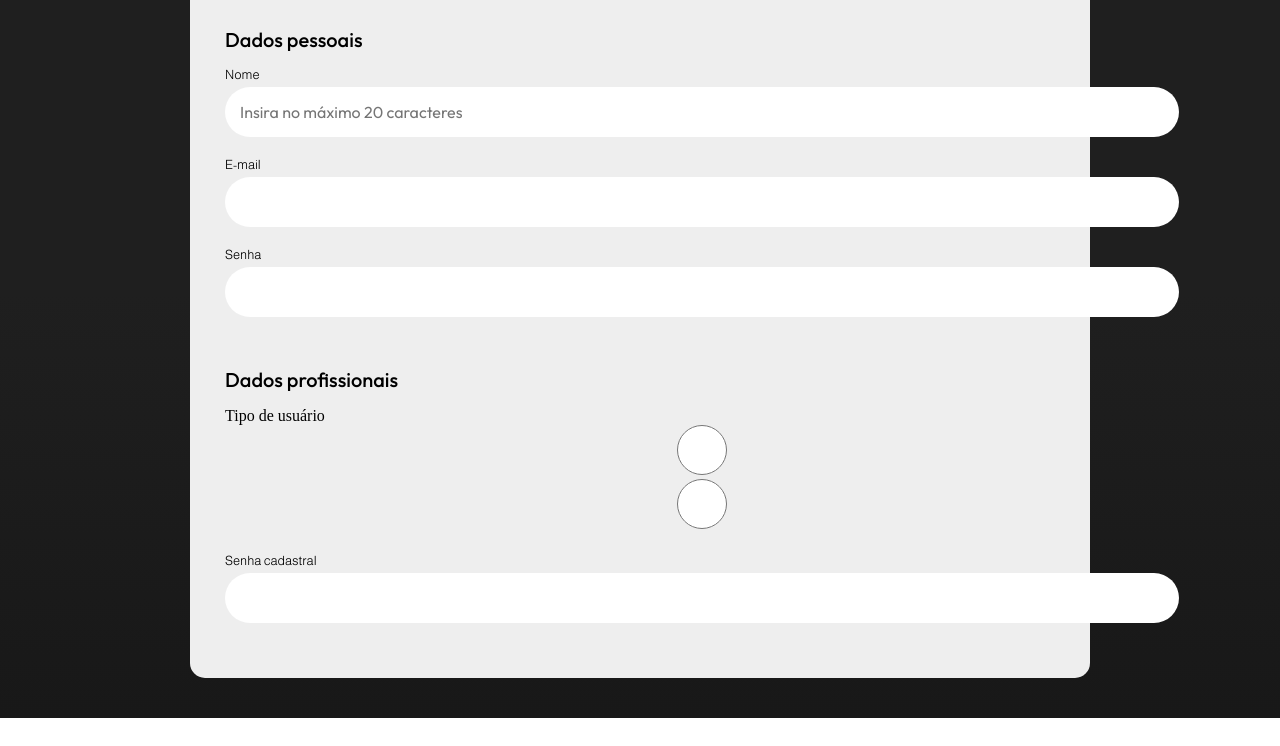
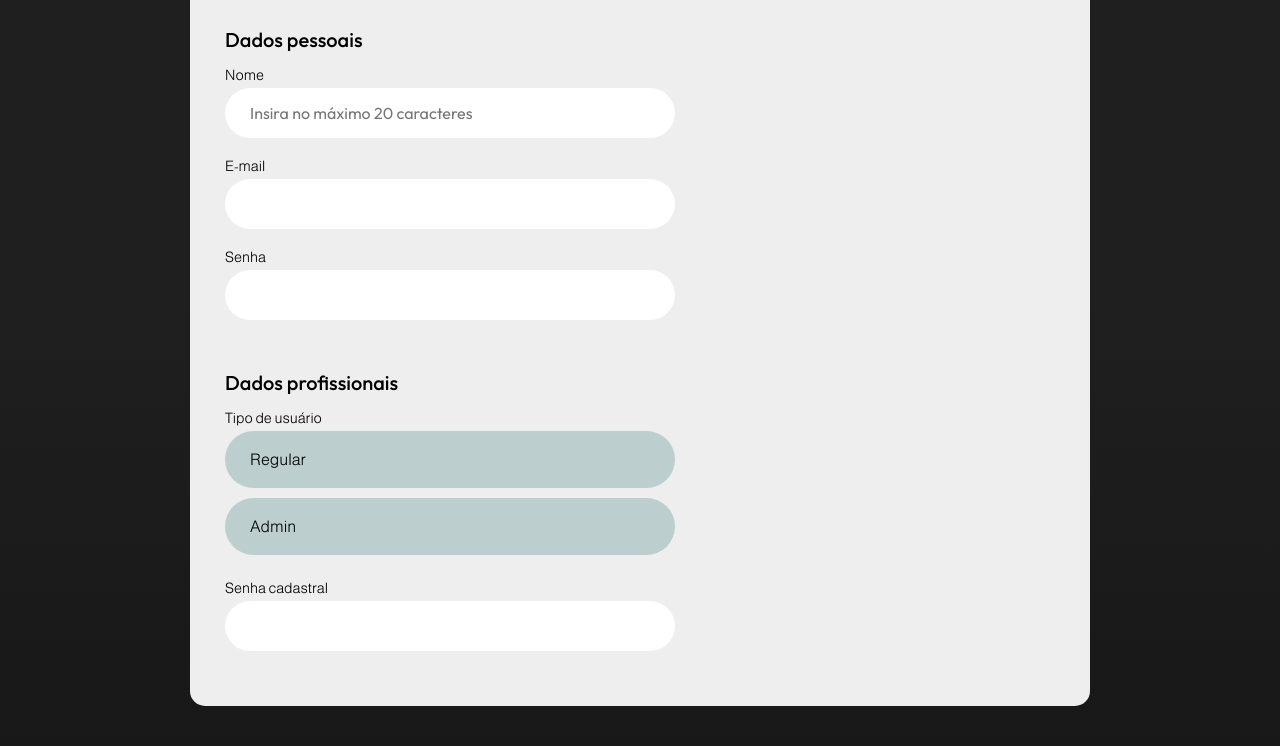
Before and after one commit to gleversonrafael/compiler, a plain HTML site: page html/sp.html in a window 1280 px wide. Shown: the part 133-879 px from the top of the page. Before the commit the page ends 851 px from the top, so only its background shows below. Drawn offline with Linux system fonts and the light colour scheme.

Commit message:
mob upgrade

```diff
--- a/css/general.css
+++ b/css/general.css
@@ -53,6 +53,10 @@ body {
     display: flex;
 }
 
+.flex-col {
+    flex-flow: column wrap;
+}
+
 .bdev {
     border: 2px solid red;
 }
--- a/css/sign.css
+++ b/css/sign.css
@@ -11,8 +11,6 @@ main {
 
 #mCon {
     position: relative;
-
-    flex-flow: column wrap;
 
     min-width: 200px;
     width: 80vw;
@@ -89,7 +87,7 @@ main {
 
 
 /* input sections */
-.inpB {
+.inpB { /* input box */
     flex-flow: column wrap;
     margin-bottom: 20px;
     gap: 5px;
@@ -100,14 +98,48 @@ main {
 
     /* Input com tamanho equivalente ao mCon*/
     width: calc(80vw - 70px);
+    max-width: 100%;
+
     height: 50px;
 
-    padding: 0px 10px 0px 15px;
+    padding: 0px 10px 0px 25px;
 
     border-radius: 25px;
     border: none;
 }
 
-.inpB label {
-    font: 100 0.8em var(--rFont);
+.inpB label, .inpB > div > p {
+    font: 100 0.9em var(--rFont);
 }
+
+
+
+/* radio inputs -- user type*/
+input[type=radio] {
+    display: none;
+}
+
+.userTyB {
+    padding: 20px 25px;
+    margin: 5px 0px;
+    border-radius: 50px;
+
+    background-color: var(--tiar);
+}
+
+.userTyB:hover {
+    color: var(--white);
+    background-color: var(--razz);
+
+    transition: all 200ms;
+}
+
+#regUserB, #admUserB {
+    font-size: 1em;
+}
+
+/* radio box checked? */
+#regUserInp:checked + #regUserB, #admUserInp:checked + #admUserB  {
+    color: var(--white);
+    background-color: var(--amar);
+}
--- a/html/sp.html
+++ b/html/sp.html
@@ -11,7 +11,7 @@
 
 <body>
     <main class="flex">
-        <section id="mCon" class="flex">
+        <section id="mCon" class="flex flex-col">
             <!-- content div -->
 
             <form id="mForm">
@@ -55,22 +55,29 @@
                         <!-- help icon here -->
                     </div>
 
-                    <label for="">
-                        <!-- div here -->
-                    </label>
+                    <!-- user type -->
+                    <div id="userTyDiv" class="flex flex-col">
+                        <!-- regUser -->
+                        <input type="radio" name="userType" id="regUserInp">
 
-                    <label for="">
-                        <!-- div here -->
-                    </label>
+                        <label id="regUserB" class="userTyB" for="regUserInp">
+                            Regular
+                        </label>
 
-                    <input type="radio" name="userType" id="">
-                    <input type="radio" name="userType" id="">
+                        <!-- admUser -->
+                        <input type="radio" name="userType" id="admUserInp">
+
+                        <label id="admUserB" class="userTyB" for="admUserInp">
+                            Admin
+                        </label>
+
+                    </div>
 
                 </section>
 
                 <section class="flex inpB">
                     <label for=""> Senha cadastral </label>
-                    <input type="number">
+                    <input type="text">
 
                 </section>
 
```
